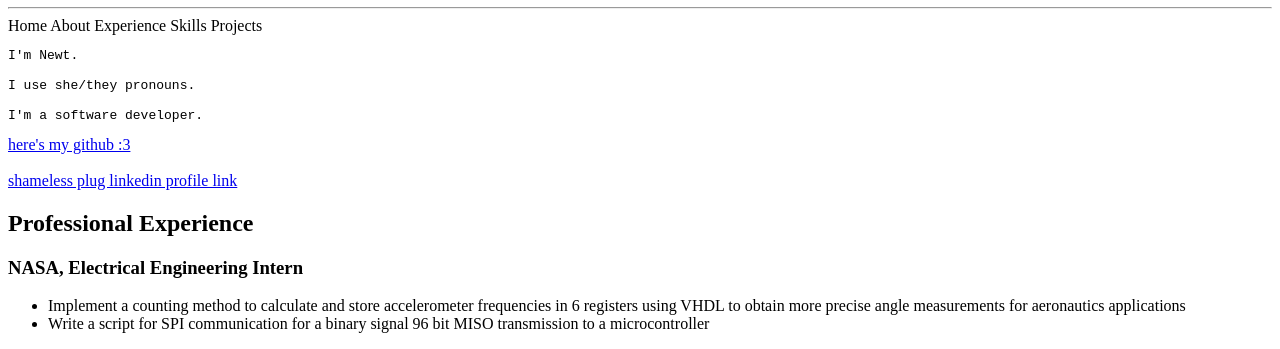
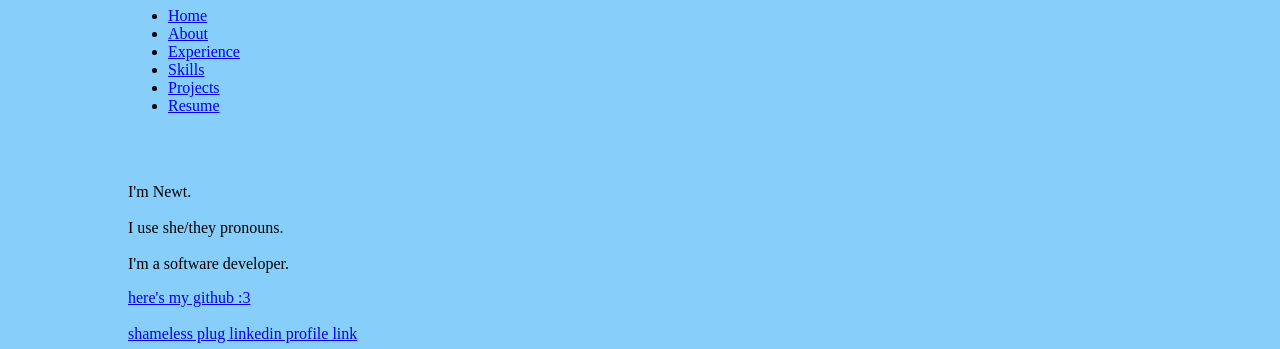
Before and after one commit to newt-powers/newt-powers-website, a plain HTML site: page index.html in a window 1280 px wide. Shown: the part 73-422 px from the top of the page. Drawn offline with Linux system fonts and the light colour scheme.

Commit message:
feat: added list items

```diff
--- a/index.html
+++ b/index.html
@@ -6,35 +6,41 @@
 	<meta name="description" content="Newt Powers' portfolio">
 	<meta name="keywords" content="Electrical Engineering, Software, Hardware, LinkedIn, GitHub, Systems Engineering, Drone, Bridge, Global Development, Programming, Web Development, PCB Design">
 	<meta name="author" content="Newt Powers">
-	<link href="css/default.css">
+	<link rel="stylesheet" type="text/css" href="css/default.css">
 	<!--responsive web design-->
 	<meta name="viewport" content="width=device-width, initial-scale=1.0">
 	<title>Newt Powers</title>
 </head>
 
 <body>
-	<h1 style="text-align:center;">Newt Powers</h1>
 	<!-- <p style="font-size:30px; text-align:center">engineering in service of humanity<p> -->
-	<hr>
+		<!-- <hr> -->
 		<!--navbar with home, about, experience, skills, projects using <nav>, need to set up project directory first-->
 		<header>
+			<h1 style="text-align:center;">Newt Powers</h1>
 			<nav>
-		<a>Home</a>
-		<a>About</a>
-		<a>Experience</a>
-		<a>Skills</a>
-		<a>Projects</a>
+				<ul>
+					<li><a href="index.html">Home</a></li>
+					<li><a href="javascript:;">About</a></li>
+					<li><a href="javascript:;">Experience</a></li>
+					<li><a href="javascript:;">Skills</a></li>
+					<li><a href="javascript:;">Projects</a></li>
+					<li><a href="docs/newt-website-resume.pdf" target="_blank">Resume</a></li>
+				</ul>
 			</nav>
 		</header>
 		<main>
+			<br>
+			<br>
 			<!--brief description about myself-->
-<pre>
-I'm Newt.
-
+			<p>I'm Newt.
+			<br>
+			<br>
 			I use she/they pronouns.
-
+			<br>
+			<br>
 			I'm a software developer.
-</pre>
+			</p>
 
 			<a href="https://www.github.com/newt-powers/">here's my github :3</a>
 			<br>
@@ -43,6 +49,7 @@ I'm a software developer.
 			<br>
 
 			<!--list of experiences, bulleted-->
+			<h1 id="career">Career</h1>
 			<h2>Professional Experience</h2>
 			<div>
 				<h3>NASA, Electrical Engineering Intern</h3>
@@ -135,12 +142,15 @@ I'm a software developer.
 			<br>
 
 			<!--click this babyyyy-->
-	<button type="button" onclick="document.getElementById('message').style.color = 'red'">Secret Button</button>
+			<button type="button" onclick="m=document.getElementById('message');m.style.opacity = m.style.opacity == 1 ? 0 : 1;">Secret Button</button>
 			<br>
-	<strong id="message" style="color:white;">heck ya :3<strong>
+			<strong id="message">heck ya :3<strong>
 			</main>
 		</body>
 		</html>
 
-<!-- tables and lists anywhere? flex and grid css formatting was wrong. added in nav tag. learned about style guide, added responsive layout for page, -->
-<!--next step with w3 tutorials is to add a basic contact form, then do CSS tutorial with bootstrap, then do javascript tutorial if needed for web dev-->
+		<!--for now, the professional experience should look kinda like a website: think angelina's, make max 2 sentences, include organizations, education; decide whether want to separate out volunteer, research, professional, etc-->
+		<!--about section should specify basic background, title (embedded SWE, FPGA engineer, web developer), name, pronouns, from LA, inspiration to why STEM, overview of cornell like linkedin but the one sentence per important activity, perhaps engineering in service of humanity as a theme-->
+		<!--skills should just be listed 2 columns maybe with rounded boxes including logos specifically, all used OR all good at-->
+		<!--projects should include embedded accelerometer game, soil moisture sensor, perhaps this website with desciption and link to project outline. FIGURE OUT FORMATTING!!-->
+		<!--CSS styling for navbar-->
```
Lines whose indentation alone changed are shown as unchanged.
